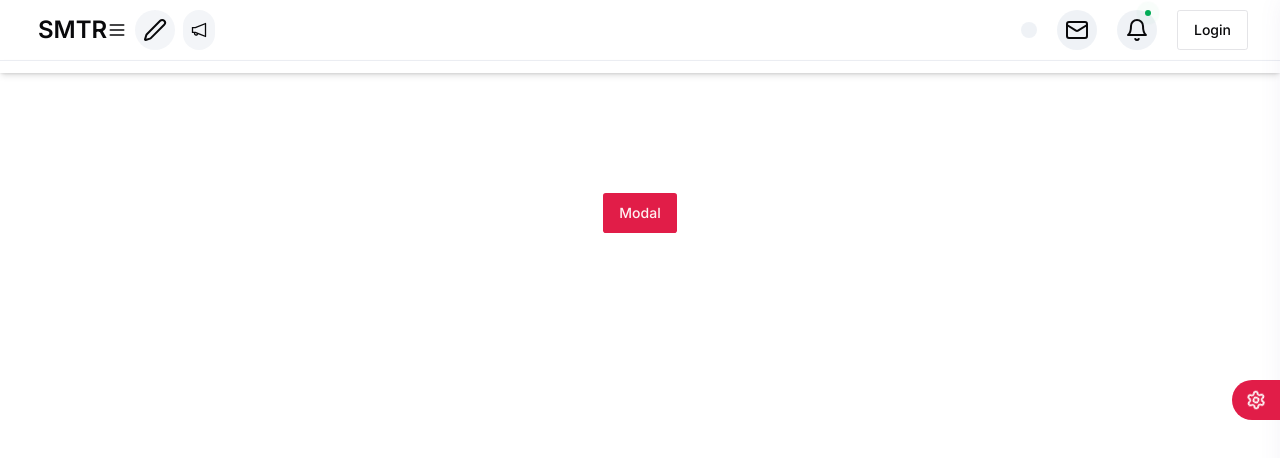
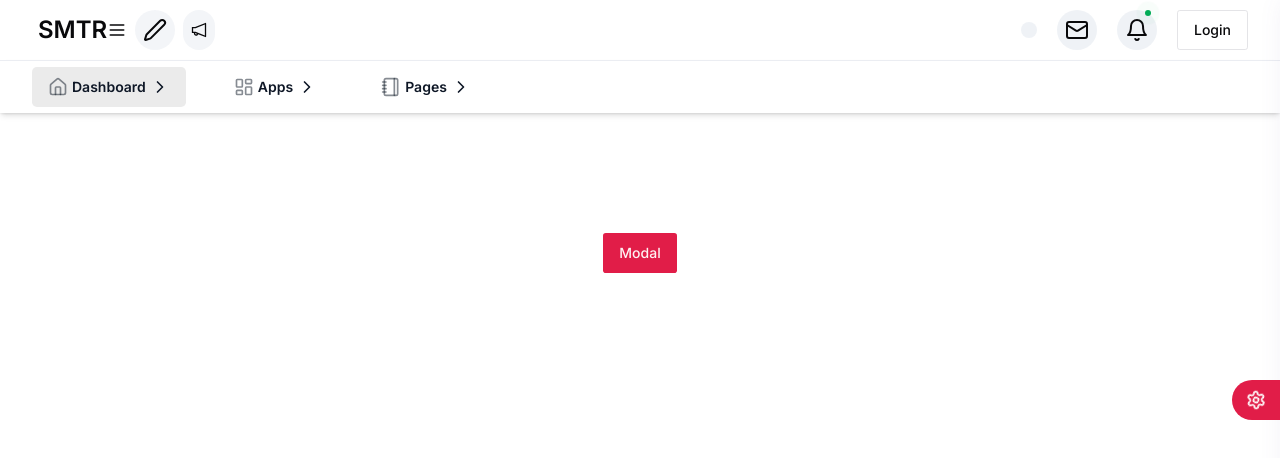
Before and after one commit to SMTanimur/project-management, a Next.js app: page / in a window 1280 px wide. Shown: the top 458 px of the page. Built offline with nearby package versions, Linux system fonts and the light colour scheme.

Commit message:
Add horizontal layout styles

```diff
--- a/src/styles/globals.css
+++ b/src/styles/globals.css
@@ -159,6 +159,15 @@ hover:text-primary hover:before:!bg-primary before:mr-2  dark:before:bg-gray-500
     @apply block;
 }
 
+/* Horizontal layouts */
+.horizontal .horizontal-menu {
+    @apply hidden  lg:flex;
+}
+.horizontal .main-container .main-content {
+    @apply ml-0
+}
+
+
 .form-select,
     .form-multiselect {
         @apply w-full rounded-md border border-white-light bg-white px-4 py-2 text-sm font-semibold text-black !outline-none focus:border-primary focus:ring-transparent dark:border-[#17263c] dark:bg-[#121e32] dark:text-white-dark dark:focus:border-primary;
```
